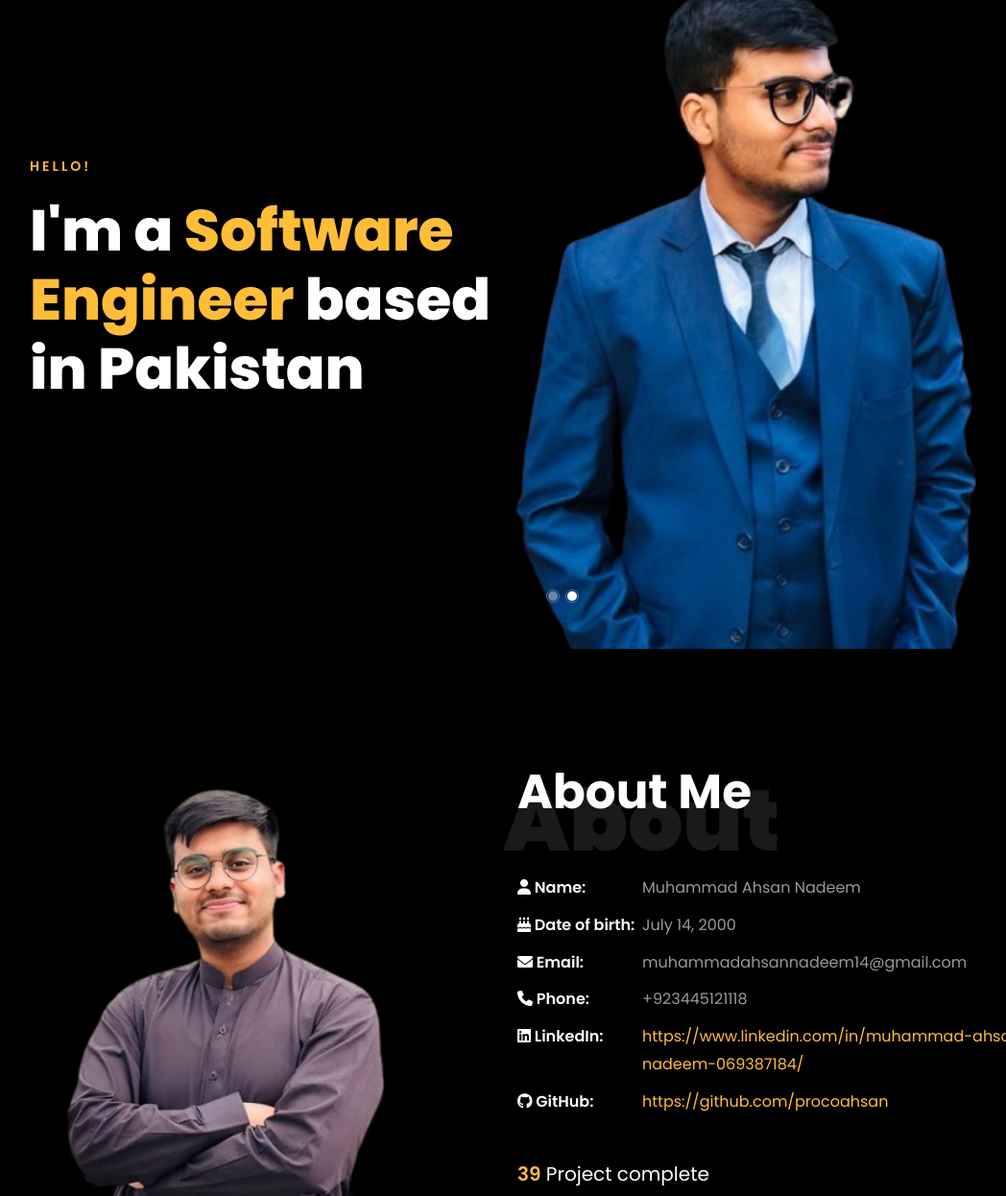
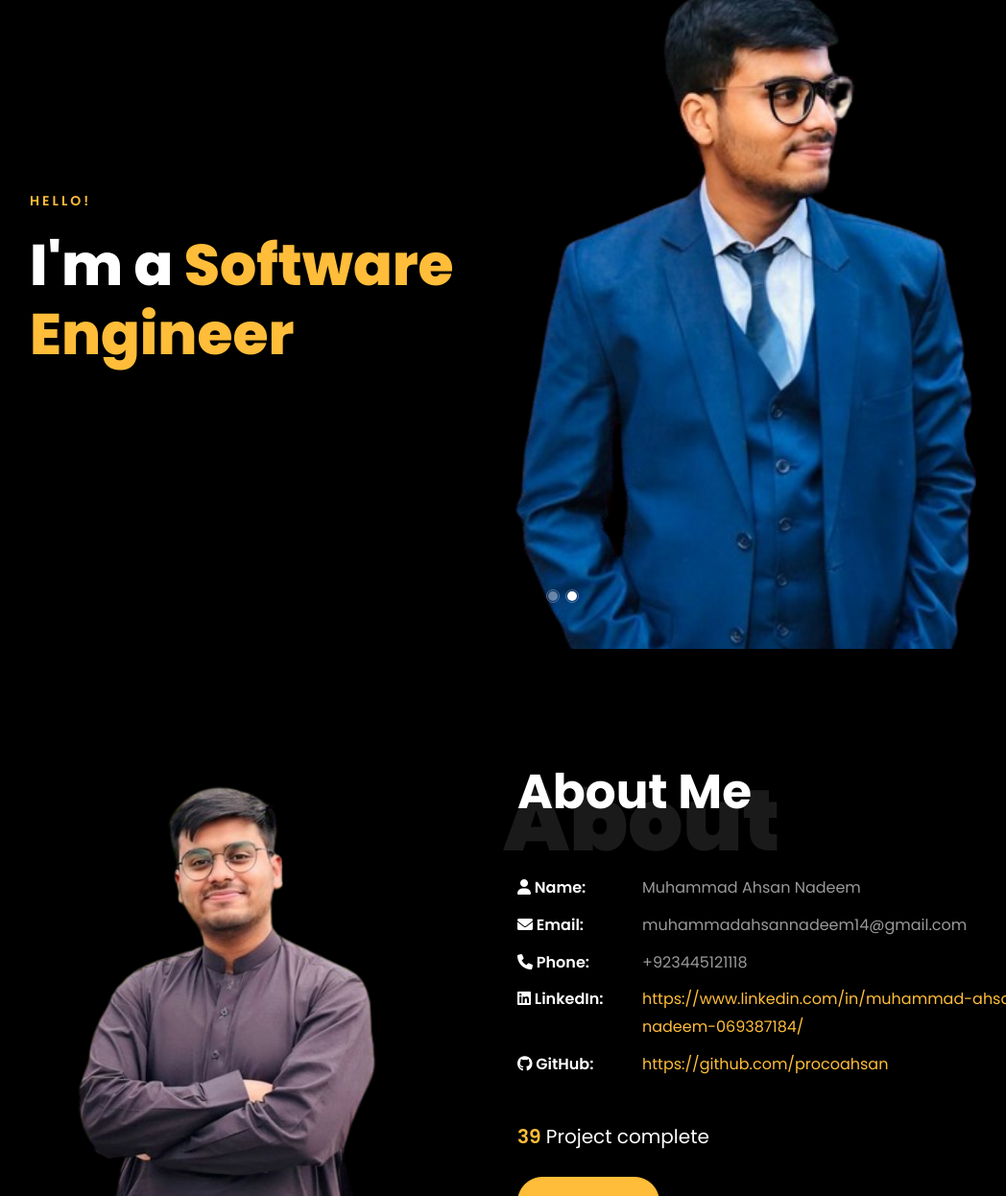
Before and after one commit to procoahsan/portfolio-website, a plain HTML site: page index.html in a window 1280 px wide. Shown: the part 74-1320 px from the top of the page at 96% size, without its empty margins (54-1102 px from the left). Drawn offline with Linux system fonts and the light colour scheme; files whose address does not match are found by name.

Commit message:
Update index.html

```diff
--- a/index.html
+++ b/index.html
@@ -74,7 +74,7 @@
 		          <div class="one-forth d-flex align-items-center ftco-animate" data-scrollax=" properties: { translateY: '70%' }">
 		          	<div class="text">
 		          		<span class="subheading">Hello!</span>
-			            <h1 class="mb-4 mt-3">I'm a <span>Software Engineer</span> based in Pakistan</h1>
+			            <h1 class="mb-4 mt-3">I'm a <span>Software Engineer</span></h1>
 		            </div>
 		          </div>
 	        	</div>
@@ -100,7 +100,6 @@
 		            <h2 class="mb-4">About Me</h2>
 		            <ul class="about-info mt-4 px-md-0 px-2">
 						<li class="d-flex"><span><i class="fas fa-user"></i> Name:</span> <span>Muhammad Ahsan Nadeem</span></li>
-						<li class="d-flex"><span><i class="fas fa-birthday-cake"></i> Date of birth:</span> <span>July 14, 2000</span></li>
 						<li class="d-flex"><span><i class="fas fa-envelope"></i> Email:</span> <span>muhammadahsannadeem14@gmail.com</span></li>
 						<li class="d-flex"><span><i class="fas fa-phone"></i> Phone: </span> <span>+923445121118</span></li>
 						<li class="d-flex"><span><i class="fab fa-linkedin"></i> LinkedIn: </span> <span><a href="https://www.linkedin.com/in/muhammad-ahsan-nadeem-069387184/">https://www.linkedin.com/in/muhammad-ahsan-nadeem-069387184/</a></span></li>
```
